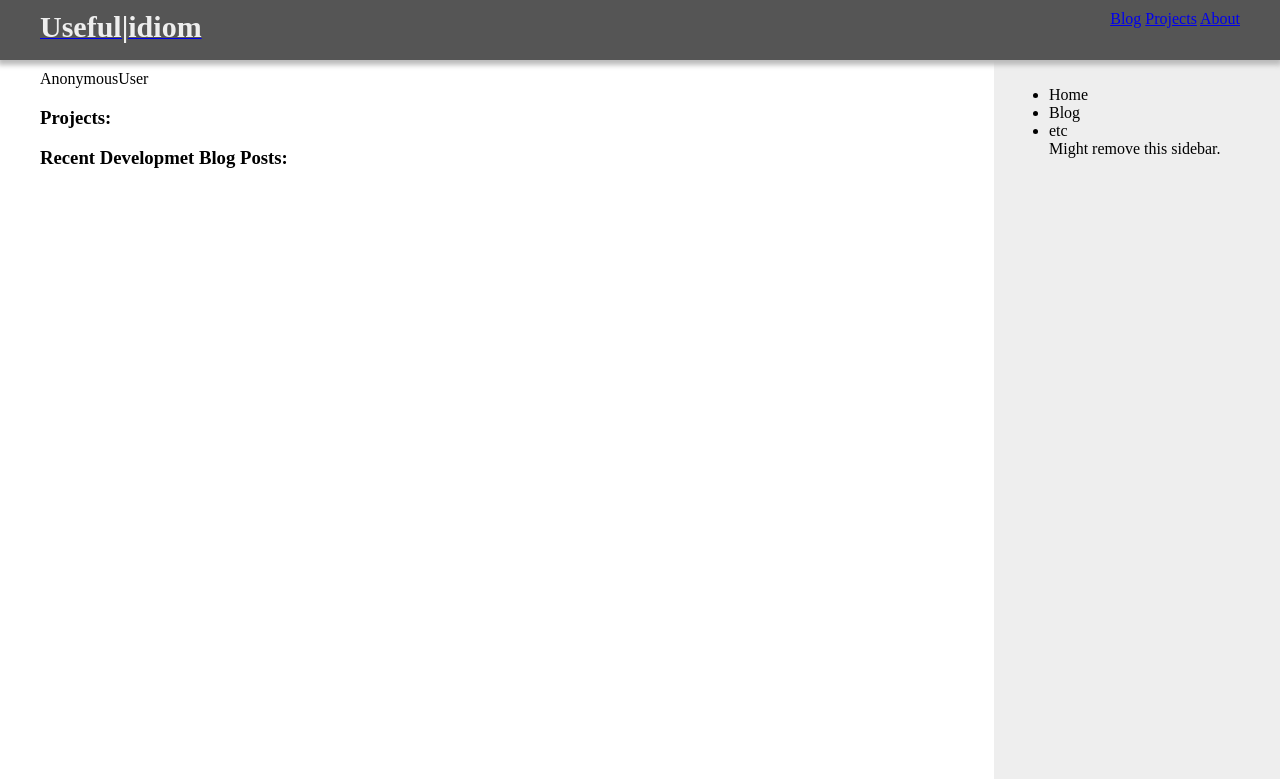
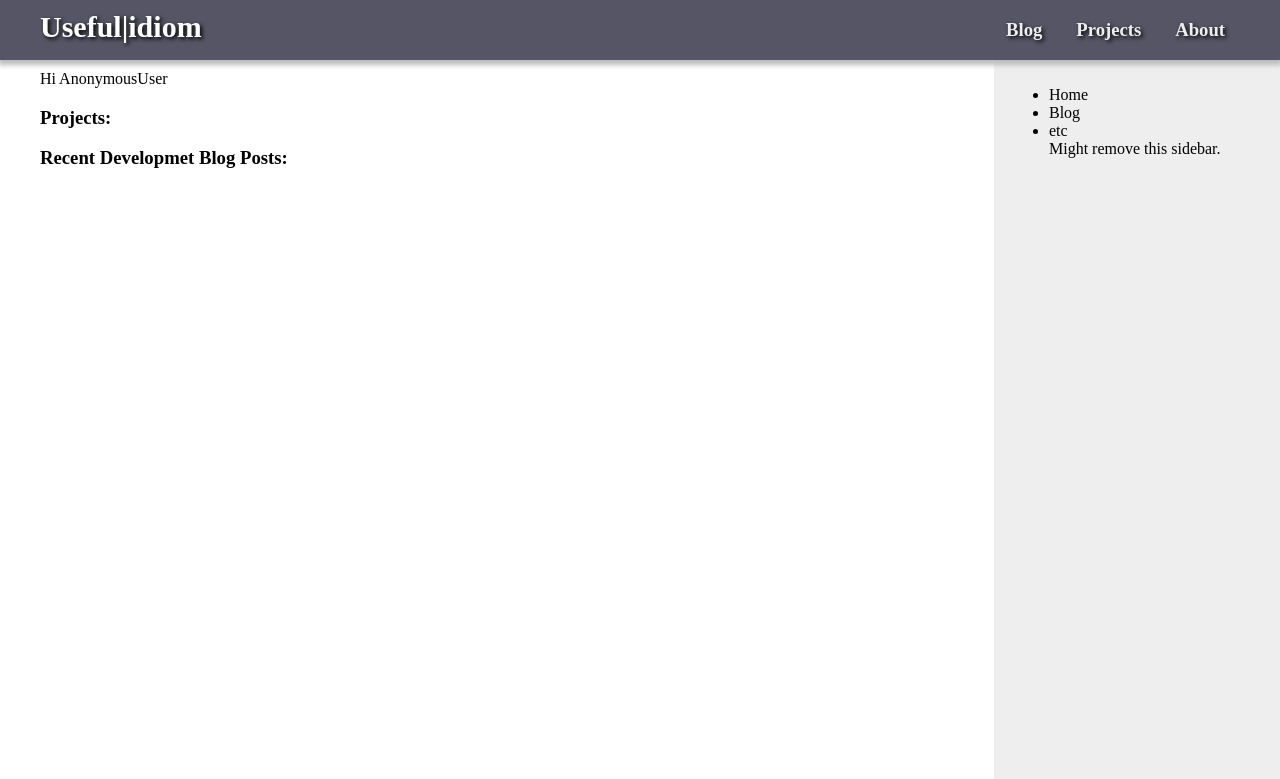
Before and after one commit to iamsix/djweb, a Django app: template templates/mainsite/indexpage.html in a window 1280 px wide. Shown: the top 779 px of the page. Run offline with Django 3.2, Linux system fonts and the light colour scheme; the template is opened without the code that fills it, so the values that code supplies are empty.

Commit message:
just some vanity css template stuff

```diff
--- a/static/mainsite/main.css
+++ b/static/mainsite/main.css
@@ -5,19 +5,38 @@ html, body {
     height: 100%;
 }
 
+
+a {
+    color: #833;
+    font-weight: bold;
+}
+
+a:visited {
+
+    color: #400;
+    font-weight: bold;
+}
+
+h1 {
+    margin-bottom: 0px;
+}
+
 #topbar {
     width: auto;
     height: 40px;
-    background-color: #555;
+    background-color: #556;
     padding: 10px 40px;
     box-shadow: 0px 3px 5px 2px #bbb;
     position:  relative;
 }
 
-#logo {
+#logo a {
     font-size: 30px;
+    text-decoration: none;
     font-weight: bold;
-    color: #eee;
+    color: #fff;
+    text-shadow: 2px 2px 4px #000;
+
 }
 
 #top-menu {
@@ -58,3 +77,25 @@ html, body {
 	width: auto;
 	height: 100px;
 }
+
+.menu-item a {
+    color: #eee;
+    text-decoration: none;
+    text-shadow: 2px 2px 4px #000;
+    font-size: 14pt;
+    font-weight: bold;
+    text-align: center;
+    line-height: 40px;
+    vertical-align: center;
+    padding: 5px 15px;
+}
+
+#byline {
+    font-style: italic;
+    color: #999;
+
+}
+
+#blogauthor {
+    font-weight: bold;
+}
--- a/templates/base.html
+++ b/templates/base.html
@@ -8,10 +8,10 @@
 	</head>
 	<body>
 		<div id="topbar">
-			<a href="/"><span id="logo">Useful|idiom</span></a>
+			<span id="logo"><a href='/'>Useful|idiom</a></span>
 			<span id="top-menu">
 				<span class="menu-item"><a href="{% url 'mainsite:bloglist' %}">Blog</a></span>
-				<span class="menu-item"><a href="{% url 'mainsite:index' %}">Projects</a></span>
+				<span class="menu-item"><a href="#">Projects</a></span>
 				<span class="menu-item"><a href="{% url 'mainsite:index' %}">About</a></span>
 			</span>
 		</div>
--- a/templates/mainsite/blogpost_detail.html
+++ b/templates/mainsite/blogpost_detail.html
@@ -6,8 +6,8 @@
 	{% if not post.is_published %}<div id='drafnotice'> THIS IS A DRAFT POST THAT IS NOT PUBLISHED </div>{% endif %}
 	<h1>{{ post.title }}</h1>
 
-	By {{ post.author }} on {{ post.post_date|date }}</br>
-	{{ post.tags.all|join:" - " }}
+	<span id='byline'>By <span id='blogauthor'>{{ post.author }}</span> on {{ post.post_date|date }}</br></span>
+	{# post.tags.all|join:" - " #}
 
 
 	<p>{{ post.body|safe }}<p>
--- a/templates/mainsite/indexpage.html
+++ b/templates/mainsite/indexpage.html
@@ -2,8 +2,8 @@
 
 {% block mainpanel %}
 <div id="leftcontentarea">
+Hi {{ user }}
 {{ page_body|safe }}
-{{ user }}
 
 
 <h3> Projects: </h3>
```
Also changed, not shown: templates/mainsite/project_detail.html (+5 -2 lines).
